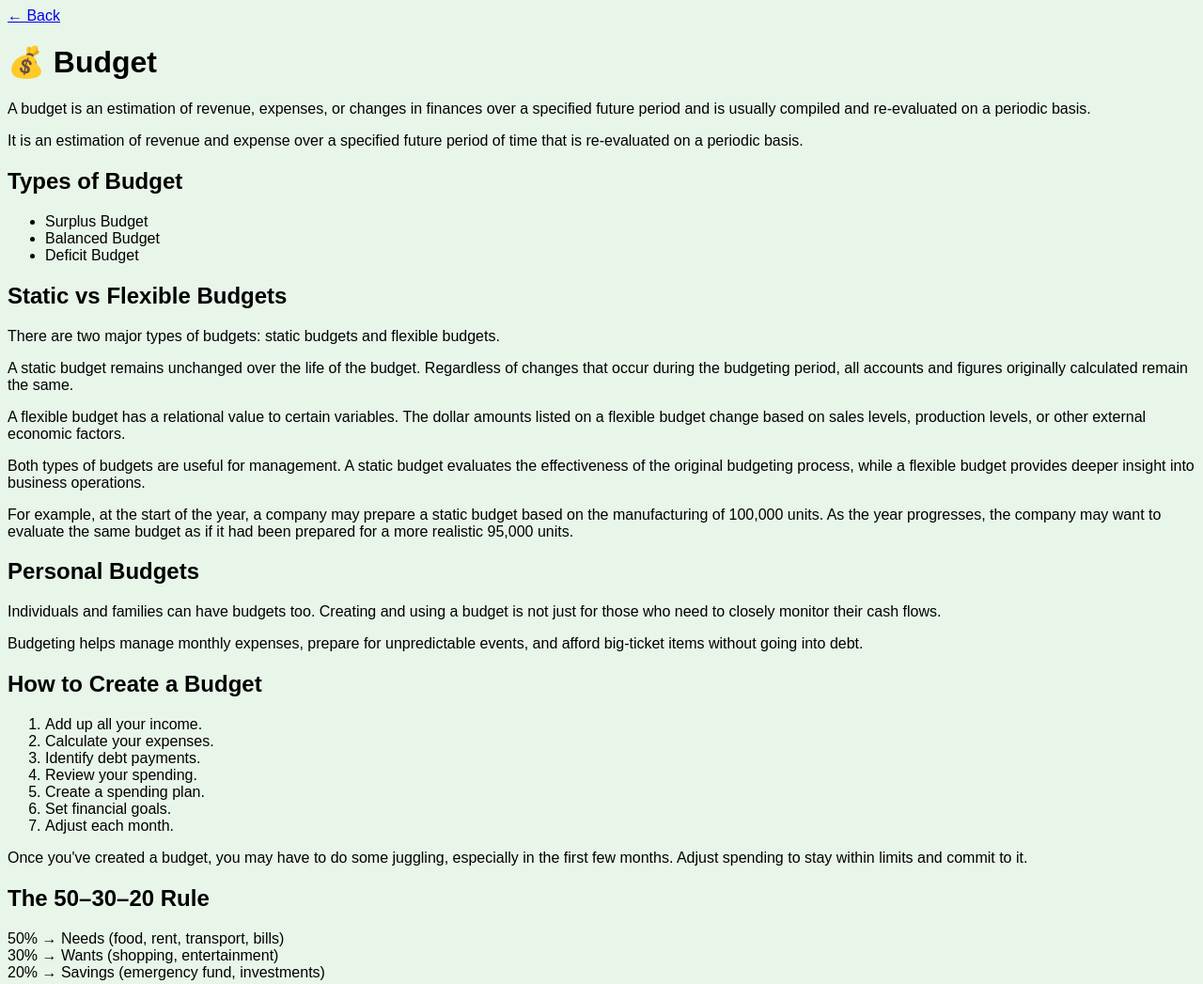
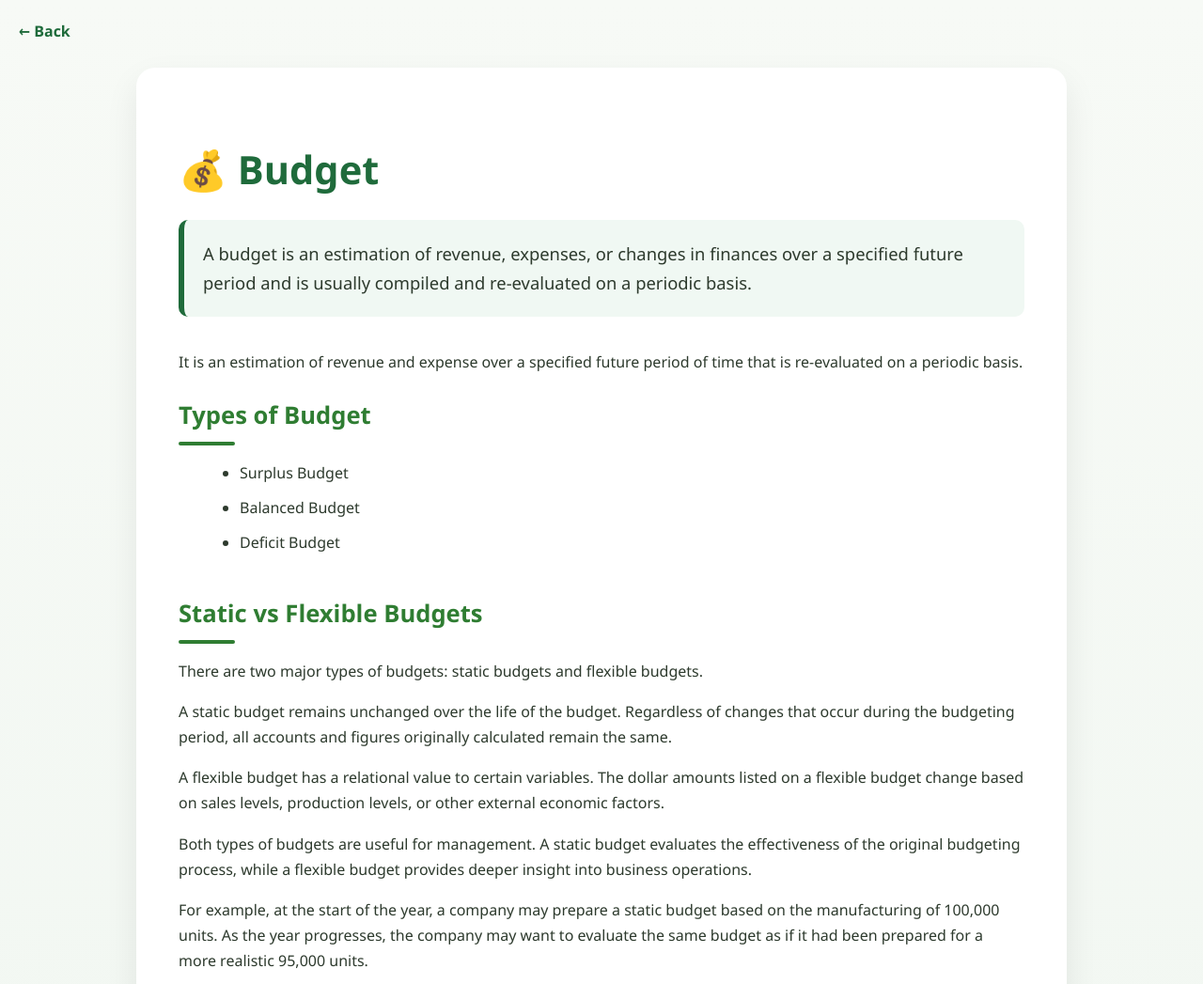
Before and after one commit to Yashraj1939x/FinLearnX, a plain HTML site: page budget.html in a window 1280 px wide. Shown: the top 1047 px of the page at 94% size. Drawn offline with Linux system fonts and the light colour scheme; files that its build step writes are made by us from their sources.

Commit message:
Update style.css

```diff
--- a/style.css
+++ b/style.css
@@ -1,5 +1,141 @@
-/* TEST STYLE – DO NOT REMOVE YET */
 body {
-  background-color: #e8f5e9;
-  font-family: Arial, sans-serif;
+  font-family: "Segoe UI", Tahoma, Geneva, Verdana, sans-serif;
+  background: linear-gradient(to bottom, #f7faf6, #eef5ef);
+  margin: 0;
+  padding: 20px;
+  color: #2d3a2d;
+  line-height: 1.7;
 }
+
+/* Page Title */
+.page-title {
+  text-align: center;
+  font-size: 2.2rem;
+  margin-bottom: 40px;
+  color: #1f6b3b;
+}
+
+/* Cards */
+.card-container {
+  display: flex;
+  gap: 25px;
+  justify-content: center;
+  flex-wrap: wrap;
+}
+
+.topic-card {
+  width: 280px;
+  padding: 25px;
+  background: #ffffff;
+  border-radius: 16px;
+  box-shadow: 0 10px 25px rgba(0, 0, 0, 0.08);
+  cursor: pointer;
+  transition: all 0.3s ease;
+  border-top: 5px solid #1f6b3b;
+}
+
+.topic-card:hover {
+  transform: translateY(-8px);
+  box-shadow: 0 18px 35px rgba(0, 0, 0, 0.15);
+}
+
+.topic-card h2 {
+  margin-bottom: 10px;
+  color: #1f6b3b;
+}
+
+.topic-card p {
+  color: #555;
+}
+
+/* Topic Page Container */
+.topic-page {
+  max-width: 900px;
+  margin: auto;
+  background: #ffffff;
+  padding: 45px;
+  border-radius: 20px;
+  box-shadow: 0 15px 35px rgba(0, 0, 0, 0.08);
+}
+
+/* Topic Heading */
+.topic-page h1 {
+  font-size: 2.6rem;
+  color: #1f6b3b;
+  margin-bottom: 15px;
+}
+
+/* Intro Paragraph */
+.intro {
+  font-size: 1.15rem;
+  background: #f0f8f3;
+  padding: 20px;
+  border-left: 6px solid #1f6b3b;
+  border-radius: 10px;
+  margin-bottom: 35px;
+}
+
+/* Sections */
+.section {
+  margin-bottom: 40px;
+}
+
+.section h2 {
+  font-size: 1.6rem;
+  color: #2f7d32;
+  margin-bottom: 12px;
+  position: relative;
+}
+
+.section h2::after {
+  content: "";
+  display: block;
+  width: 60px;
+  height: 4px;
+  background: #2f7d32;
+  margin-top: 6px;
+  border-radius: 10px;
+}
+
+/* Lists */
+.section ul,
+.section ol {
+  margin-left: 25px;
+}
+
+.section li {
+  margin-bottom: 10px;
+}
+
+/* Highlight Boxes */
+.highlight {
+  background: linear-gradient(to right, #e8f5e9, #f1f8e9);
+  padding: 25px;
+  border-radius: 14px;
+  border-left: 6px solid #43a047;
+}
+
+/* Back Link */
+.back-link {
+  text-decoration: none;
+  display: inline-block;
+  margin-bottom: 25px;
+  font-weight: bold;
+  color: #1f6b3b;
+  font-size: 1rem;
+}
+
+.back-link:hover {
+  text-decoration: underline;
+}
+
+/* Responsive */
+@media (max-width: 768px) {
+  .topic-page {
+    padding: 25px;
+  }
+
+  .topic-page h1 {
+    font-size: 2rem;
+  }
+}
```
